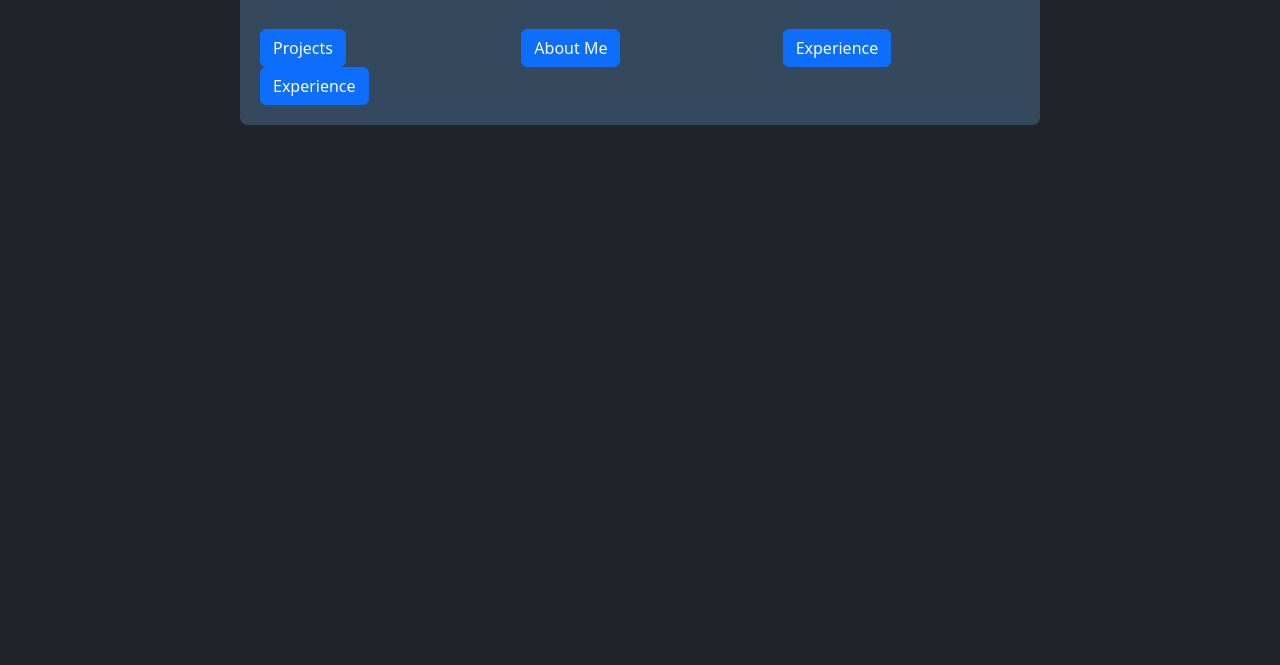
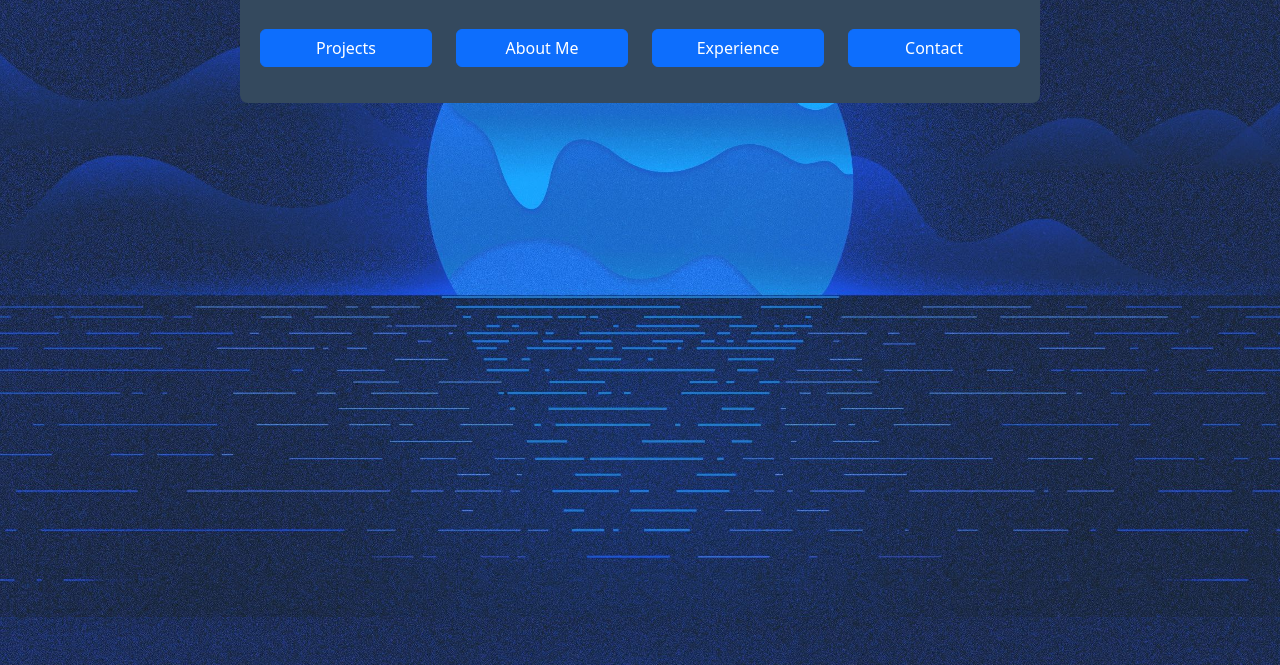
Before and after one commit to RubenvanderVliet/Rubenvandervliet.github.io, a plain HTML site: page index.html in a window 1280 px wide. Shown: the part 183-848 px from the top of the page. Drawn offline with nearby package versions, Linux system fonts and the light colour scheme.

Commit message:
The html links gefixt ziet er nice uit, staan nu allemaal naast elkaar inplaats van door elkaar heen.

```diff
--- a/css/style.css
+++ b/css/style.css
@@ -31,7 +31,7 @@ p {
 
 /* Background image */
 body {
-    background-image: url('path/to/your/background/image.jpg');
+    background-image: url('/img/bck-grnd.jpg');
     background-size: cover;
     background-position: center;
 }
@@ -48,3 +48,8 @@ body {
         padding: 5px;
     }
 }
+
+.btn-block {
+    display: block;
+    width: 100%;
+}
--- a/index.html
+++ b/index.html
@@ -11,18 +11,18 @@
 <body class="bg-dark">
     <div class="container mt-5">
         <h1 class="text-center text-white">Portfolio van RubenvanderVliet.github.io</h1>
-        <div class="row mt-5">
-            <div class="col-md-4">
-                <a href="projects.html" class="btn btn-primary btn-block">Projects</a>
+        <div class="row mt-5 justify-content-center">
+            <div class="col-md-3 col-sm-6 mb-3">
+                <a href="projects.html" class="btn btn-primary btn-block w-100">Projects</a>
             </div>
-            <div class="col-md-4">
-                <a href="about-me.html" class="btn btn-primary btn-block">About Me</a>
+            <div class="col-md-3 col-sm-6 mb-3">
+                <a href="about-me.html" class="btn btn-primary btn-block w-100">About Me</a>
             </div>
-            <div class="col-md-4">
-                <a href="experience.html" class="btn btn-primary btn-block">Experience</a>
+            <div class="col-md-3 col-sm-6 mb-3">
+                <a href="experience.html" class="btn btn-primary btn-block w-100">Experience</a>
             </div>
-            <div class="col-md-4">
-                <a href="contact.html" class="btn btn-primary btn-block">Experience</a>
+            <div class="col-md-3 col-sm-6 mb-3">
+                <a href="contact.html" class="btn btn-primary btn-block w-100">Contact</a>
             </div>
         </div>
     </div>
```
